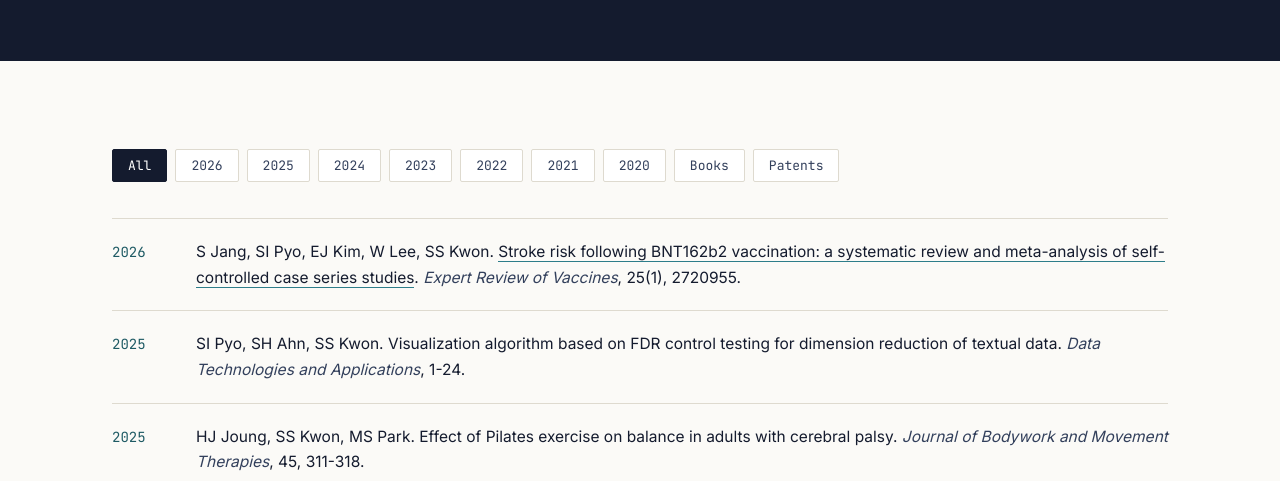
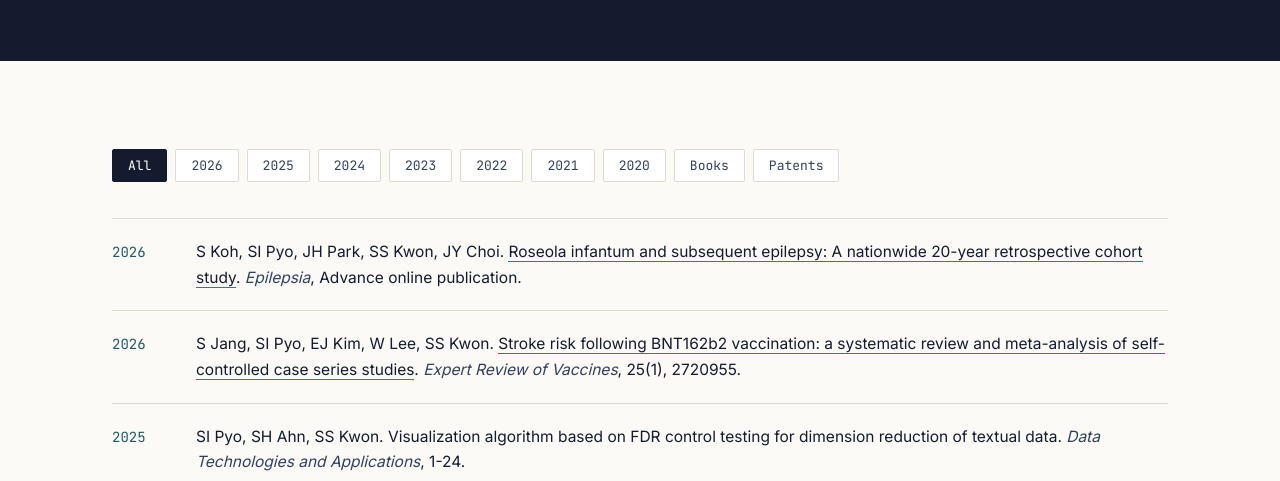
Before and after one commit to ajoustarlab/starlab, a plain HTML site: page publications.html in a window 1280 px wide. Shown: the part 319-800 px from the top of the page. Drawn offline with Linux system fonts and the light colour scheme; a web font is replaced by a local one.

Commit message:
Update publications.html

```diff
--- a/publications.html
+++ b/publications.html
@@ -85,6 +85,7 @@
 <script src="assets/site.js"></script>
 <script>
 const pubs=[
+{y:2026,h:'S Koh, SI Pyo, JH Park, SS Kwon, JY Choi. <a href="https://onlinelibrary.wiley.com/doi/full/10.1002/epi.70583" target="_blank" rel="noopener">Roseola infantum and subsequent epilepsy: A nationwide 20-year retrospective cohort study</a>. <span class="venue">Epilepsia</span>, Advance online publication.'},
 {y:2026,h:'S Jang, SI Pyo, EJ Kim, W Lee, SS Kwon. <a href="https://scholar.google.co.kr/citations?view_op=view_citation&hl=ko&user=JSOv5boAAAAJ&sortby=pubdate&citation_for_view=JSOv5boAAAAJ:5awf1xo2G04C" target="_blank" rel="noopener">Stroke risk following BNT162b2 vaccination: a systematic review and meta-analysis of self-controlled case series studies</a>. <span class="venue">Expert Review of Vaccines</span>, 25(1), 2720955.'},
 {y:2025,h:'SI Pyo, SH Ahn, SS Kwon. Visualization algorithm based on FDR control testing for dimension reduction of textual data. <span class="venue">Data Technologies and Applications</span>, 1-24.'},
 {y:2025,h:'HJ Joung, SS Kwon, MS Park. Effect of Pilates exercise on balance in adults with cerebral palsy. <span class="venue">Journal of Bodywork and Movement Therapies</span>, 45, 311-318.'},
```
